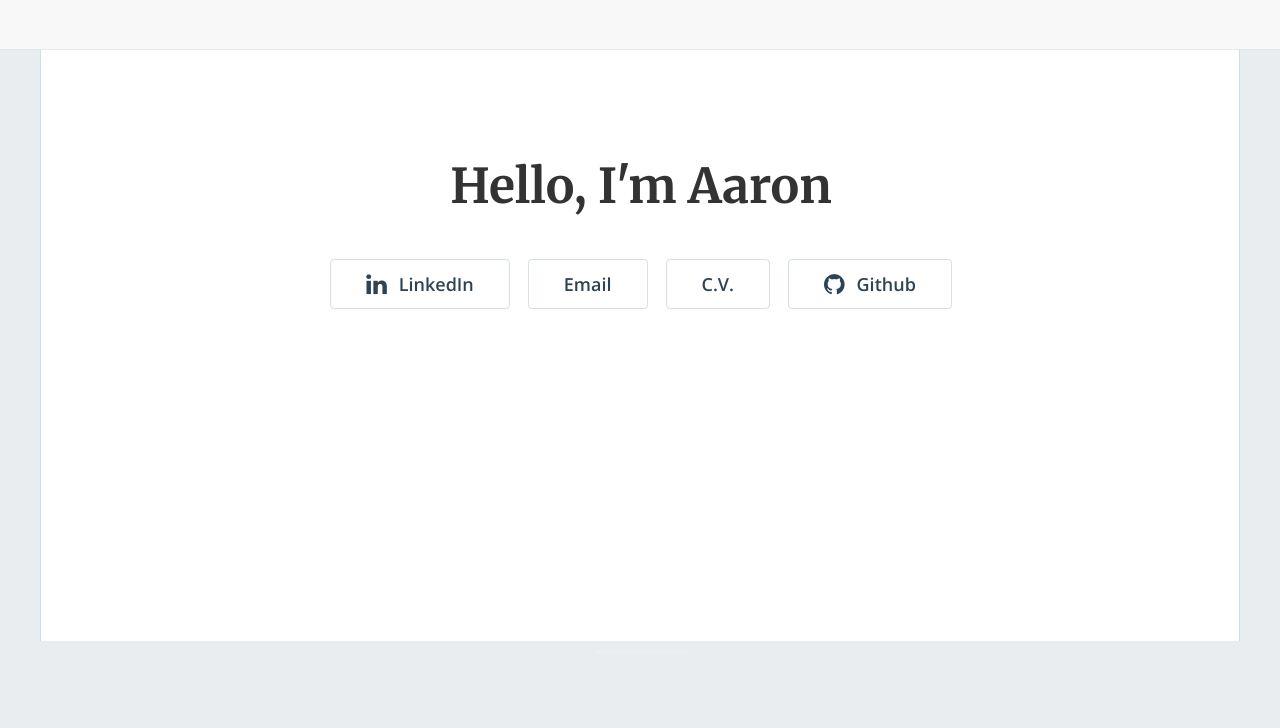
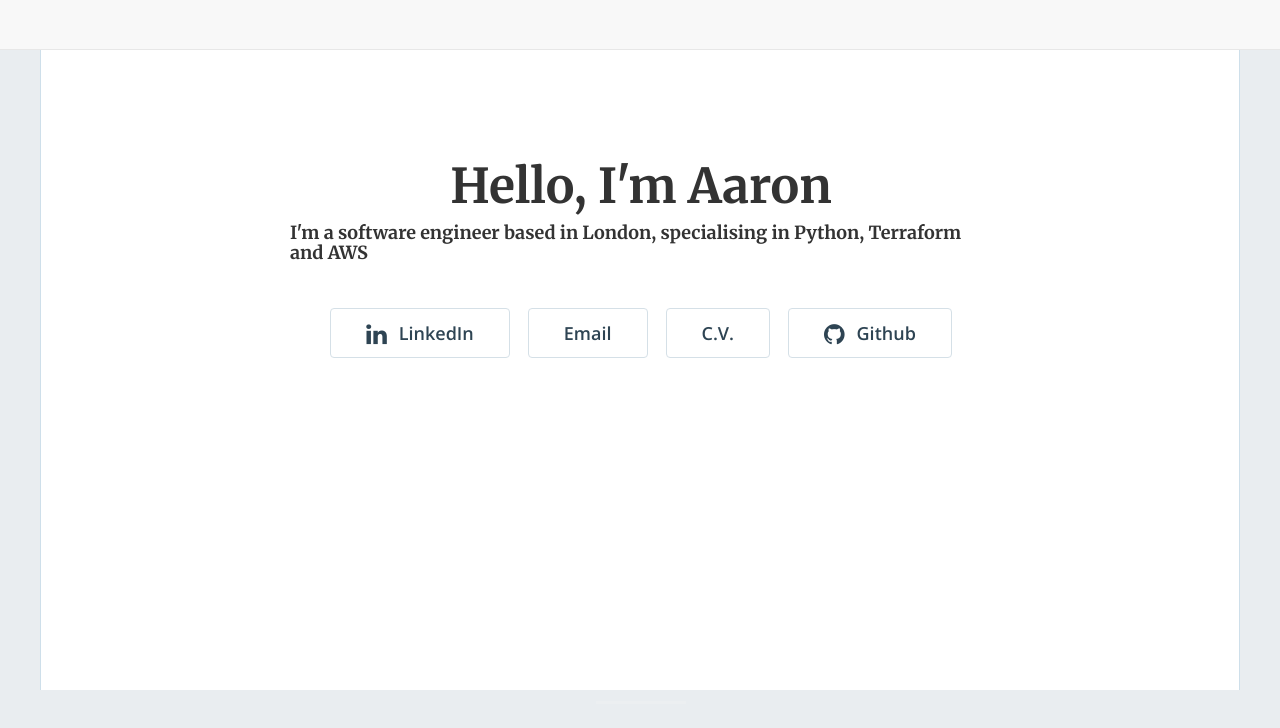
Before and after one commit to elgrove/business_card, a plain HTML site: page index.html in a window 1280 px wide. Drawn offline with nearby package versions, Linux system fonts and the light colour scheme.

Commit message:
fix: blurb

```diff
--- a/index.html
+++ b/index.html
@@ -82,7 +82,7 @@
 
           <h1 class="text-center">Hello, I'm Aaron</h1>
 
-
+          <h4>I'm a software engineer based in London, specialising in Python, Terraform and AWS</h4>
 
 
 
```
